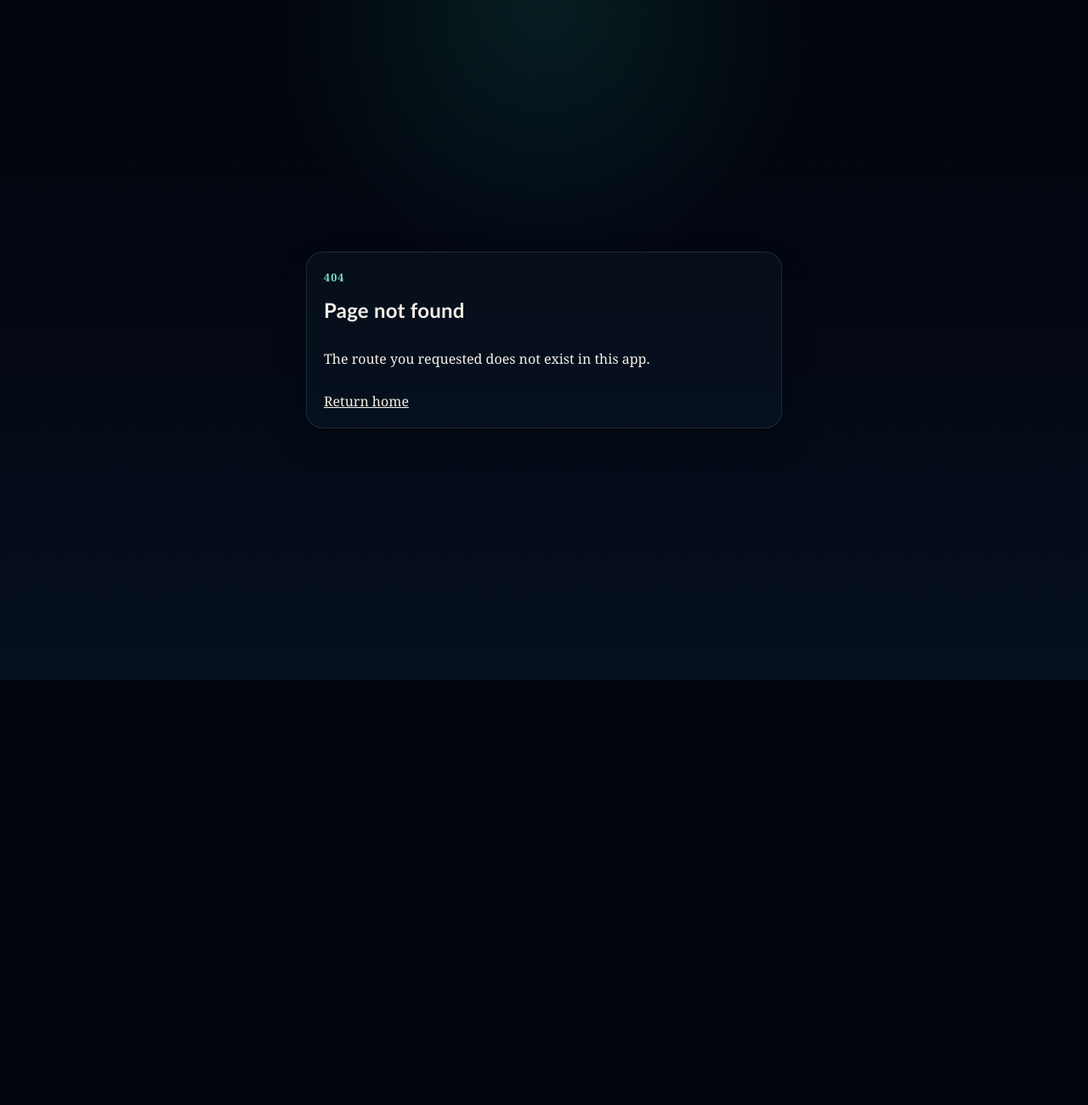
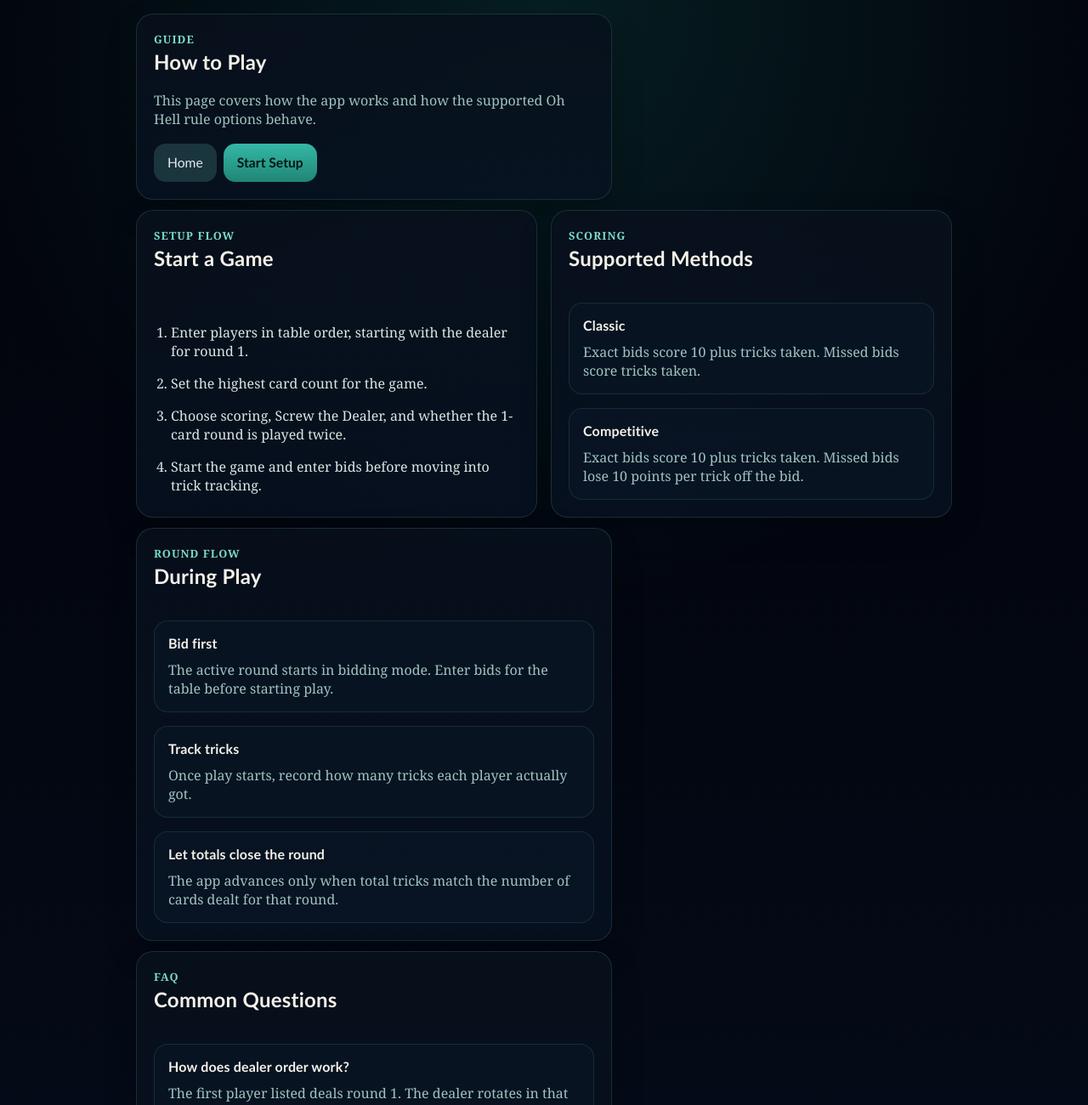
Before and after one commit to 86Hemphill/ohsa, a Next.js app: page /how-to-play in a window 1280 px wide. Before the commit this address had no page. Shown: the top 1300 px of the page at 85% size. Before the commit the page ends 800 px from the top, so only its background shows below. Built offline with nearby package versions, Linux system fonts and the light colour scheme.

Commit message:
feat: add how-to-play guide

```diff
--- a/src/app/globals.css
+++ b/src/app/globals.css
@@ -201,6 +201,38 @@ p {
 .setupGrid {
   display: grid;
   gap: 0.9rem;
+}
+
+.helpShell {
+  width: min(960px, 100%);
+}
+
+.helpGrid,
+.faqGrid {
+  display: grid;
+  gap: 1rem;
+  grid-template-columns: repeat(auto-fit, minmax(260px, 1fr));
+}
+
+.helpList {
+  margin: 0;
+  padding-left: 1.25rem;
+  display: grid;
+  gap: 0.6rem;
+  color: #d9e7e4;
+}
+
+.faqCard {
+  display: grid;
+  gap: 0.35rem;
+  padding: 1rem;
+  border-radius: 16px;
+  background: rgba(9, 20, 36, 0.9);
+  border: 1px solid rgba(66, 126, 119, 0.24);
+}
+
+.helpActions {
+  align-items: center;
 }
 
 .roomy {
@@ -891,6 +923,11 @@ p {
     grid-template-columns: 1fr;
   }
 
+  .helpGrid,
+  .faqGrid {
+    grid-template-columns: 1fr;
+  }
+
   .row.split {
     flex-direction: column;
   }
--- a/src/app/home-actions.js
+++ b/src/app/home-actions.js
@@ -30,6 +30,9 @@ export default function HomeActions() {
       <Link href="/players" className="button primary">
         New Game
       </Link>
+      <Link href="/how-to-play" className="button secondary">
+        How to Play
+      </Link>
       {hasSavedGame ? (
         <>
           <Link href={isSetupDraft ? '/rules' : '/scoreboard'} className="button secondary">
--- /dev/null
+++ b/src/app/how-to-play/page.js
@@ -0,0 +1,149 @@
+import Link from 'next/link'
+
+export const metadata = {
+  title: 'How to Play',
+  description: 'Learn how Oh Hell Scorekeeper handles setup, bidding, scoring, and common game rules.',
+}
+
+const setupSteps = [
+  'Enter players in table order, starting with the dealer for round 1.',
+  'Set the highest card count for the game.',
+  'Choose scoring, Screw the Dealer, and whether the 1-card round is played twice.',
+  'Start the game and enter bids before moving into trick tracking.',
+]
+
+const scoringNotes = [
+  {
+    title: 'Classic',
+    body: 'Exact bids score 10 plus tricks taken. Missed bids score tricks taken.',
+  },
+  {
+    title: 'Competitive',
+    body: 'Exact bids score 10 plus tricks taken. Missed bids lose 10 points per trick off the bid.',
+  },
+]
+
+const faqItems = [
+  {
+    question: 'How does dealer order work?',
+    answer: 'The first player listed deals round 1. The dealer rotates in that same player order every round.',
+  },
+  {
+    question: 'What does Screw the Dealer do in this app?',
+    answer:
+      'When Screw the Dealer is on, the dealer cannot make the total bids equal the number of cards dealt. Illegal dealer bids are blocked before play can start.',
+  },
+  {
+    question: 'When is a round complete?',
+    answer:
+      'A round is complete only after every player has a bid and a got value recorded, and the total tricks got equals the number of cards dealt that round.',
+  },
+  {
+    question: 'What does Play 1-card round twice do?',
+    answer:
+      'It changes the round sequence from a single one-card midpoint to two one-card rounds in the middle of the game.',
+  },
+  {
+    question: 'Can I correct a finished round?',
+    answer:
+      'Yes. Completed rounds can be expanded and edited. Finished games can also be reopened if the saved results need correction.',
+  },
+  {
+    question: 'What happens when I finish a game?',
+    answer:
+      'The app saves a final-results view with standings, round history, and actions for rematch, reopen, or clearing the saved game.',
+  },
+]
+
+export default function HowToPlayPage() {
+  return (
+    <main className="screen">
+      <div className="stack wideStack helpShell">
+        <section className="panel stack roomy">
+          <div>
+            <p className="eyebrow">Guide</p>
+            <h1>How to Play</h1>
+            <p className="muted">
+              This page covers how the app works and how the supported Oh Hell rule options behave.
+            </p>
+          </div>
+          <div className="row wrap helpActions">
+            <Link href="/" className="button secondary">
+              Home
+            </Link>
+            <Link href="/players" className="button primary">
+              Start Setup
+            </Link>
+          </div>
+        </section>
+
+        <div className="helpGrid">
+          <section className="panel stack roomy">
+            <div>
+              <p className="eyebrow">Setup Flow</p>
+              <h2>Start a Game</h2>
+            </div>
+            <ol className="helpList">
+              {setupSteps.map((step) => (
+                <li key={step}>{step}</li>
+              ))}
+            </ol>
+          </section>
+
+          <section className="panel stack roomy">
+            <div>
+              <p className="eyebrow">Scoring</p>
+              <h2>Supported Methods</h2>
+            </div>
+            <div className="faqGrid">
+              {scoringNotes.map((item) => (
+                <article key={item.title} className="faqCard">
+                  <strong>{item.title}</strong>
+                  <p className="muted">{item.body}</p>
+                </article>
+              ))}
+            </div>
+          </section>
+        </div>
+
+        <section className="panel stack roomy">
+          <div>
+            <p className="eyebrow">Round Flow</p>
+            <h2>During Play</h2>
+          </div>
+          <div className="faqGrid">
+            <article className="faqCard">
+              <strong>Bid first</strong>
+              <p className="muted">The active round starts in bidding mode. Enter bids for the table before starting play.</p>
+            </article>
+            <article className="faqCard">
+              <strong>Track tricks</strong>
+              <p className="muted">Once play starts, record how many tricks each player actually got.</p>
+            </article>
+            <article className="faqCard">
+              <strong>Let totals close the round</strong>
+              <p className="muted">
+                The app advances only when total tricks match the number of cards dealt for that round.
+              </p>
+            </article>
+          </div>
+        </section>
+
+        <section className="panel stack roomy">
+          <div>
+            <p className="eyebrow">FAQ</p>
+            <h2>Common Questions</h2>
+          </div>
+          <div className="faqGrid">
+            {faqItems.map((item) => (
+              <article key={item.question} className="faqCard">
+                <strong>{item.question}</strong>
+                <p className="muted">{item.answer}</p>
+              </article>
+            ))}
+          </div>
+        </section>
+      </div>
+    </main>
+  )
+}
--- a/src/app/rules/page.js
+++ b/src/app/rules/page.js
@@ -1,5 +1,6 @@
 'use client'
 
+import Link from 'next/link'
 import { useMemo, useState } from 'react'
 import { useRouter } from 'next/navigation'
 import setup from '../../game/setup'
@@ -145,6 +146,9 @@ export default function RulesPage() {
           {error ? <p className="error">{error}</p> : null}
 
           <div className="row wrap">
+            <Link href="/how-to-play" className="button secondary">
+              How to Play
+            </Link>
             <button
               className="button secondary"
               onClick={() => router.push(hasProgress ? '/scoreboard' : '/players')}
```
